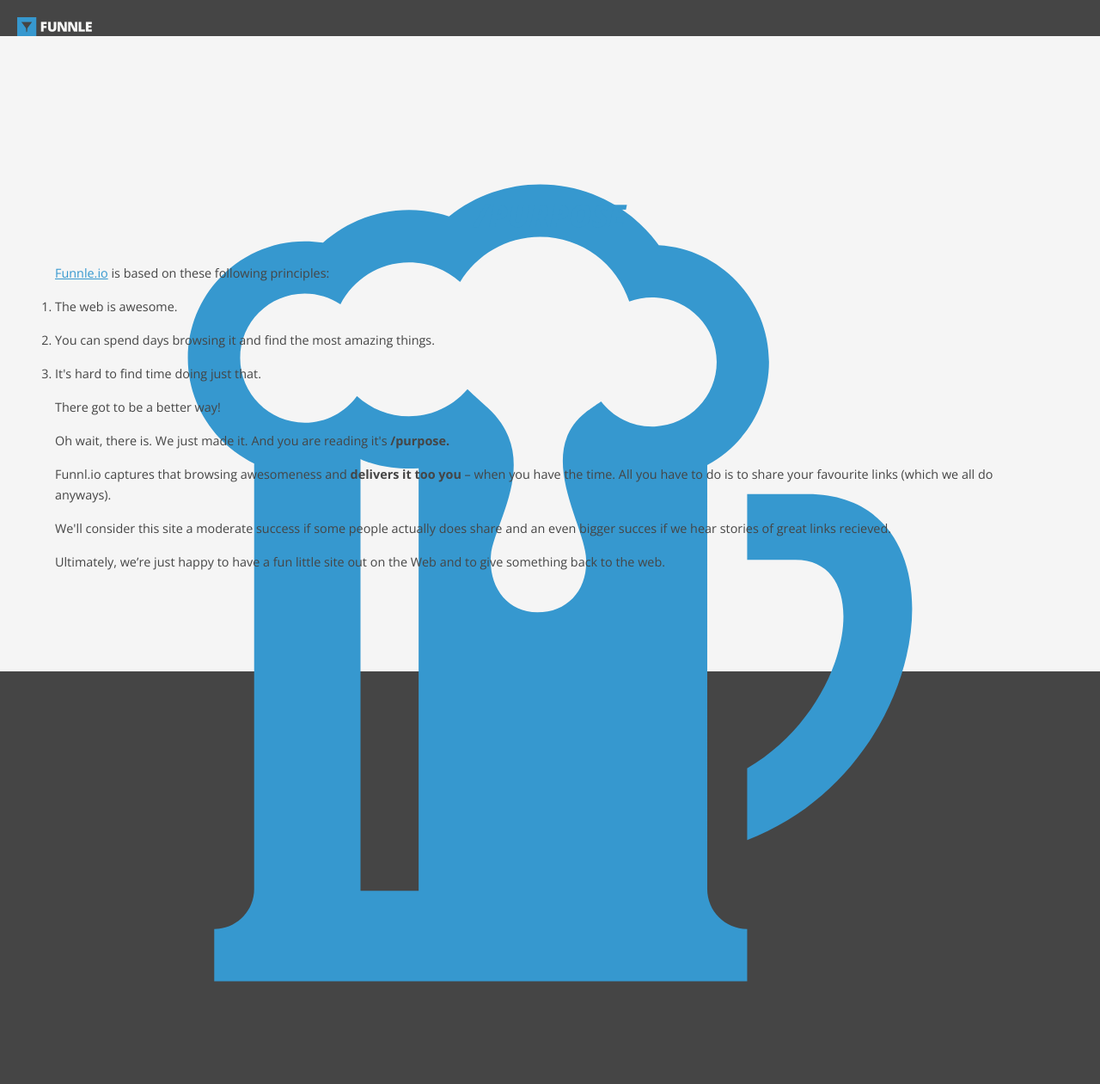
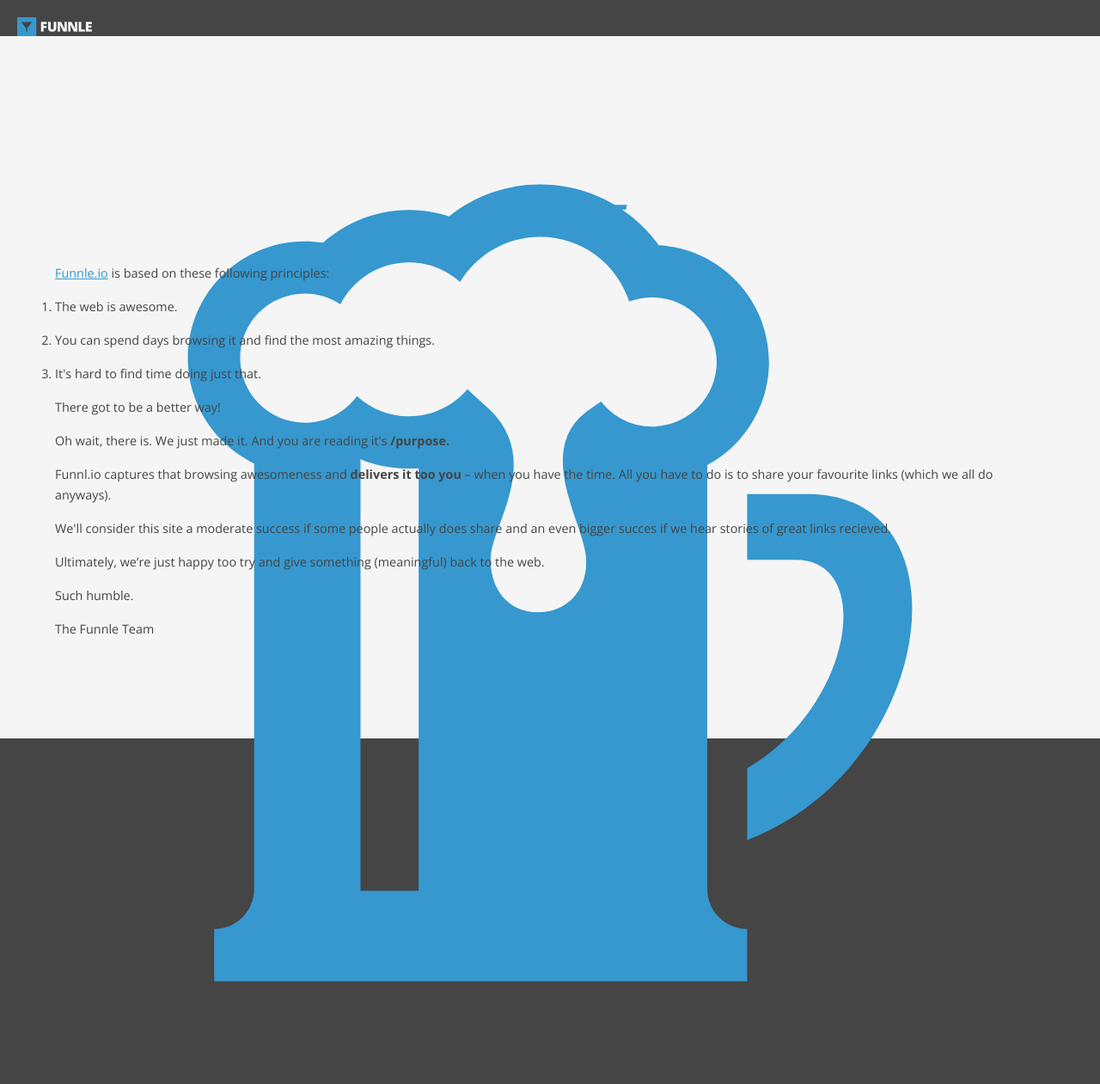
Before and after one commit to samirfors/funnle, a Jekyll site: the page built from purpose.html, in a window 1280 px wide. Shown: the whole page at 86% size. Built offline with Jekyll 4.4.1, drawn with Linux system fonts in a browser that asks for light colours; Markdown is read by kramdown in place of the engine named in the settings.

Commit message:
Change ending for the purpose text

```diff
--- a/purpose.html
+++ b/purpose.html
@@ -37,7 +37,10 @@ C474.785,210.155,454.677,352.398,357.969,388.951z"></path> </svg>
 
 		<p>We'll consider this site a moderate success if some people actually does share and an even bigger succes if we hear stories of great links recieved.</p>
 
-		<p>Ultimately, we’re just happy to have a fun little site out on the Web and to give something back to the web.</p>
+		<p>Ultimately, we’re just happy too try and give something (meaningful) back to the web.</p>
+
+		<p>Such humble.</p>
+		<p>The Funnle Team</p>
 
 		<p>
 	</div>
```
